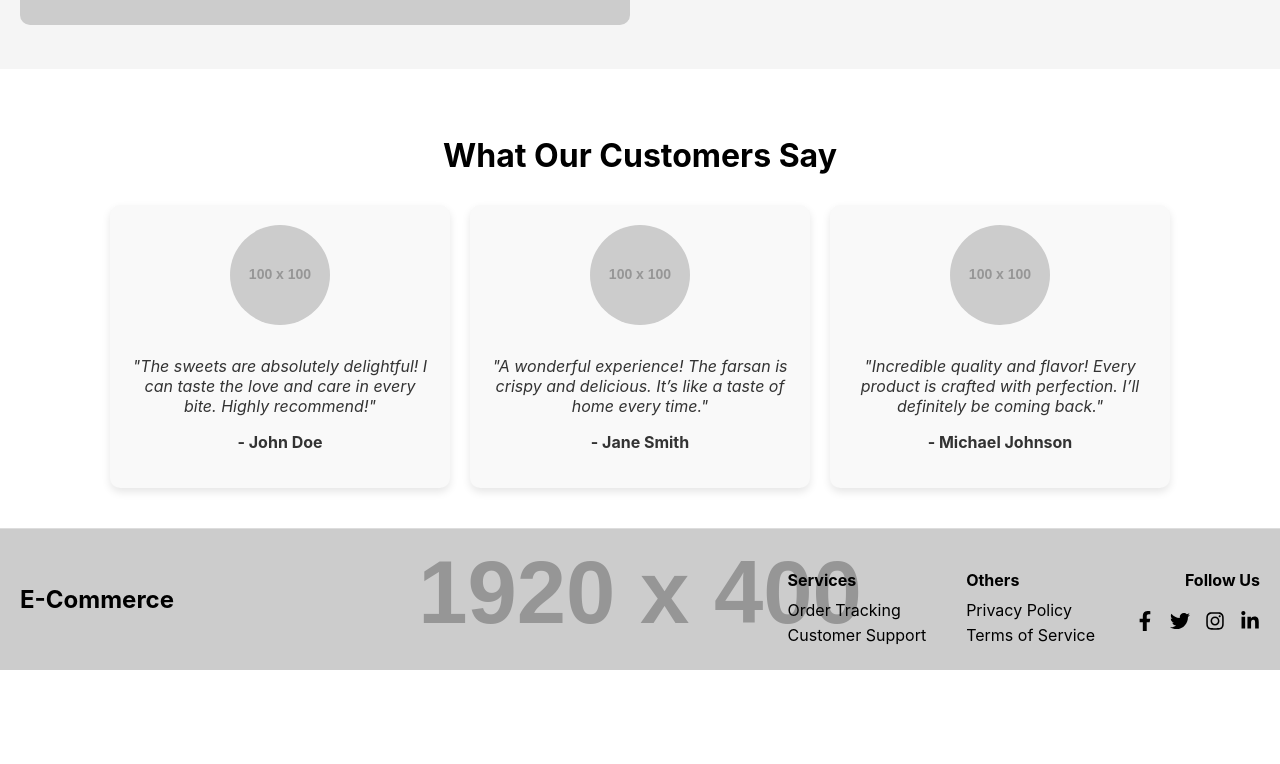
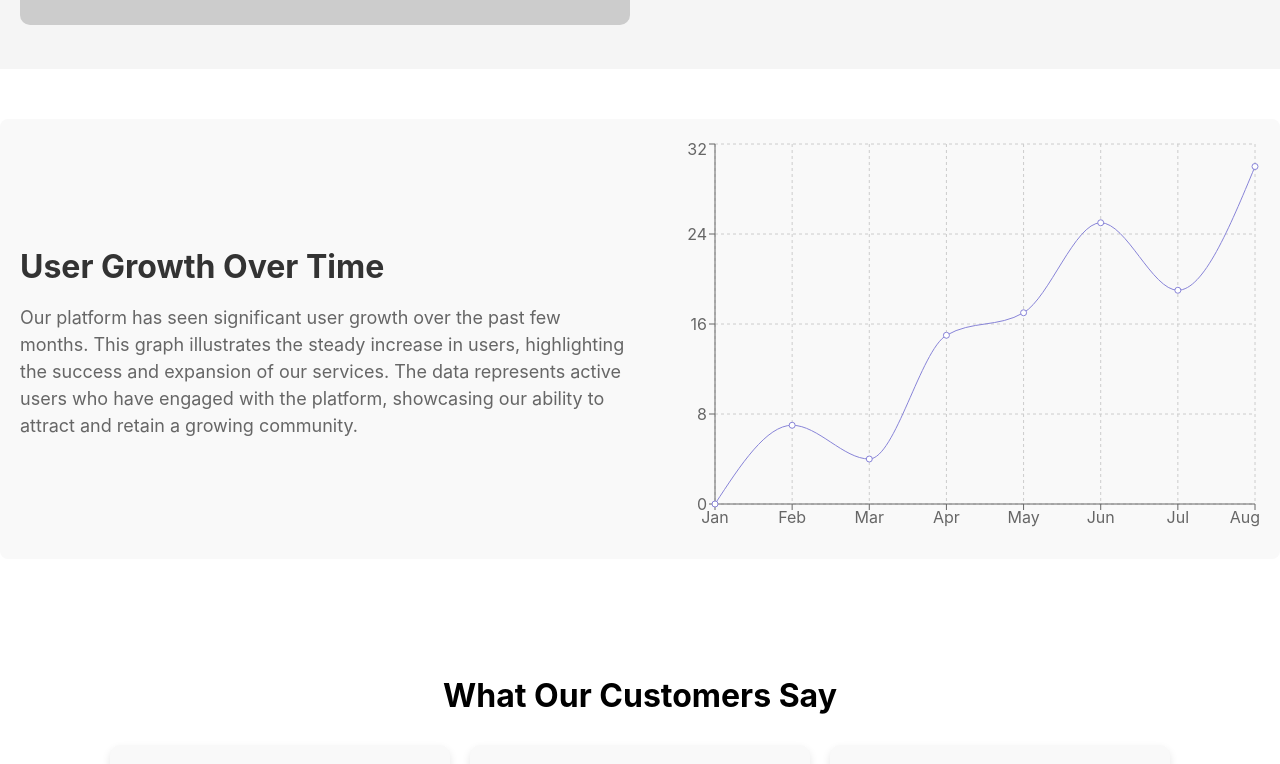
Before and after one commit to IT-YASH/E-Commerce, a React (Create React App) app in the folder frontend/: page / in a window 1280 px wide. Shown: the part 1421-2185 px from the top of the page. Before the commit the page ends 2091 px from the top, so only its background shows below. Built offline with nearby package versions, Linux system fonts and the light colour scheme.

Commit message:
made some changes in header and add one more section in home

```diff
--- a/frontend/package.json
+++ b/frontend/package.json
@@ -14,6 +14,7 @@
     "react-router-dom": "^6.26.0",
     "react-scripts": "5.0.1",
     "react-slick": "^0.30.2",
+    "recharts": "^2.12.7",
     "slick-carousel": "^1.8.1",
     "web-vitals": "^2.1.4"
   },
--- a/frontend/src/components/Header.js
+++ b/frontend/src/components/Header.js
@@ -5,9 +5,9 @@ import './Header.css';
 
 const Header = () => {
   const [sidebarOpen, setSidebarOpen] = useState(false);
-  const userLoggedIn = true; // Change this based on your authentication logic
-  const userPhoto = "https://via.placeholder.com/40"; // Replace with actual user photo URL
-  const userName = "Yash Patel"; // Replace with actual user name
+  const userLoggedIn = true;
+  const userPhoto = "https://via.placeholder.com/40";
+  const userName = "Yash Patel";
 
   const toggleSidebar = () => setSidebarOpen(!sidebarOpen);
 
--- a/frontend/src/pages/Home.css
+++ b/frontend/src/pages/Home.css
@@ -227,3 +227,68 @@
 .testimonial-name {
   font-weight: bold;
 }
+
+.user-growth-section {
+  display: flex;
+  flex-direction: column-reverse;
+  justify-content: space-between;
+  align-items: center;
+  margin: 50px 0;
+  padding: 20px;
+  background-color: #f9f9f9;
+  border-radius: 8px;
+  transition: all 0.3s ease-in-out;
+}
+
+.user-growth-info {
+  flex: 1;
+  padding-right: 20px;
+  text-align: center;
+  padding-bottom: 20px;
+}
+
+.user-growth-info h2 {
+  margin-bottom: 15px;
+  font-size: 28px;
+  color: #333;
+  transition: color 0.3s ease;
+}
+
+.user-growth-info p {
+  font-size: 16px;
+  color: #666;
+  line-height: 1.5;
+  transition: color 0.3s ease;
+}
+
+.user-growth-info h2:hover,
+.user-growth-info p:hover {
+  color: #555;
+}
+
+.user-growth-chart {
+  flex: 1;
+  width: 100%;
+  transition: transform 0.3s ease;
+}
+
+@media (min-width: 768px) {
+  .user-growth-section {
+    flex-direction: row;
+  }
+
+  .user-growth-info {
+    text-align: left;
+    padding-bottom: 0;
+  }
+}
+
+@media (min-width: 1024px) {
+  .user-growth-info h2 {
+    font-size: 32px;
+  }
+
+  .user-growth-info p {
+    font-size: 18px;
+  }
+}
--- a/frontend/src/pages/Home.js
+++ b/frontend/src/pages/Home.js
@@ -1,4 +1,5 @@
 import React, { useState, useEffect } from 'react';
+import { LineChart, Line, XAxis, YAxis, CartesianGrid, Tooltip, ResponsiveContainer } from 'recharts';
 import './Home.css';
 
 const images = [
@@ -72,6 +73,17 @@ const testimonials = [
     feedback: 'Incredible quality and flavor! Every product is crafted with perfection. I’ll definitely be coming back.',
     image: 'https://via.placeholder.com/100?text=Michael+Johnson'
   }
+];
+
+const userGrowthData = [
+  { month: 'Jan', users: 0 },
+  { month: 'Feb', users: 7 },
+  { month: 'Mar', users: 4 },
+  { month: 'Apr', users: 15 },
+  { month: 'May', users: 17 },
+  { month: 'Jun', users: 25 },
+  { month: 'Jul', users: 19 },
+  { month: 'Aug', users: 30 },
 ];
 
 const Home = () => {
@@ -150,6 +162,37 @@ const Home = () => {
       </div>
     </section>
 
+    <section className="user-growth-section">
+        <div className="user-growth-info">
+          <h2>User Growth Over Time</h2>
+          <p>
+            Our platform has seen significant user growth over the past few months. This graph illustrates the
+            steady increase in users, highlighting the success and expansion of our services. The data
+            represents active users who have engaged with the platform, showcasing our ability to
+            attract and retain a growing community.
+          </p>
+        </div>
+        <div className="user-growth-chart">
+          <ResponsiveContainer width="100%" height={400}>
+            <LineChart data={userGrowthData}>
+              <CartesianGrid strokeDasharray="3 3" />
+              <XAxis dataKey="month" />
+              <YAxis />
+              <Tooltip />
+              <Line
+                type="monotone"
+                dataKey="users"
+                stroke="#8884d8"
+                activeDot={{ r: 8 }}
+                animationBegin={0}
+                animationDuration={4000}
+                animationEasing="ease-in-out"
+              />
+            </LineChart>
+          </ResponsiveContainer>
+        </div>
+      </section>
+
     <section className="testimonials">
       <h2>What Our Customers Say</h2>
       <div className="testimonial-cards">
```
Also changed, not shown: 1 other file (tests, documents, lock files or other folders).
